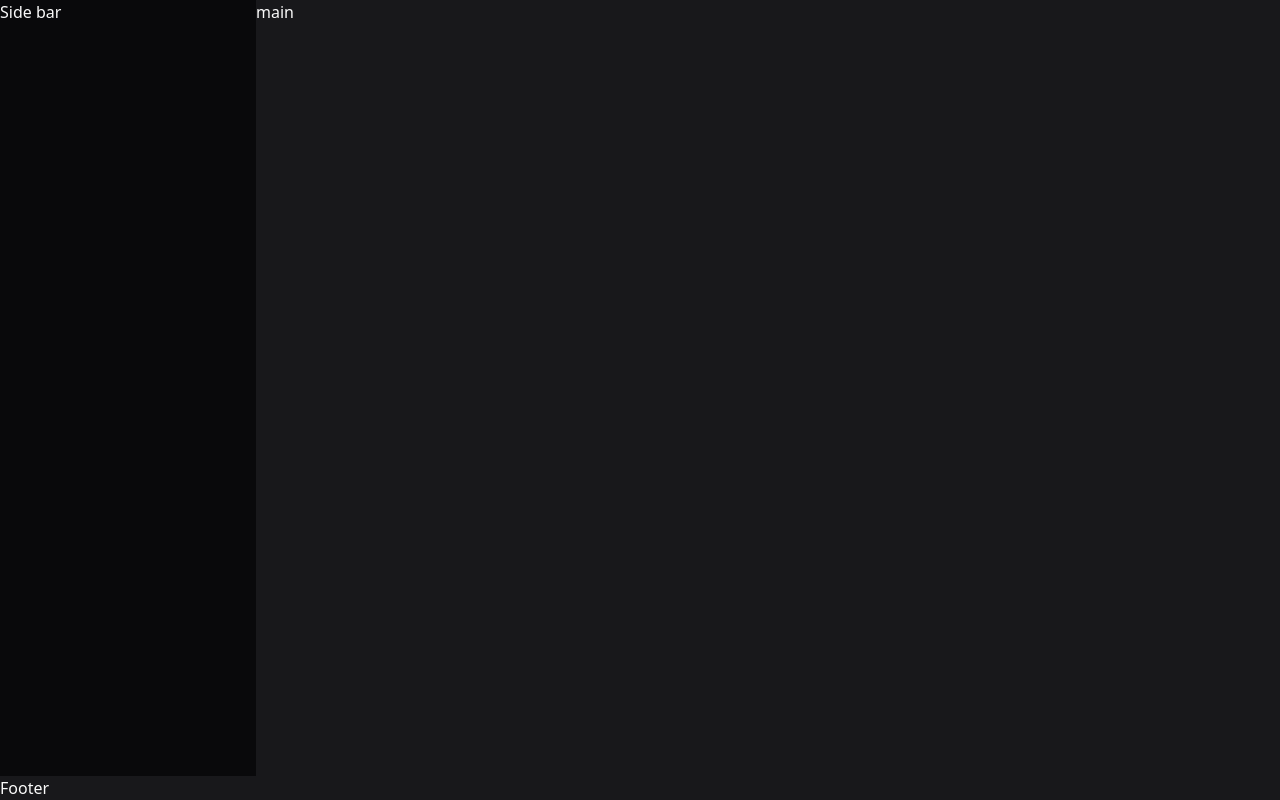
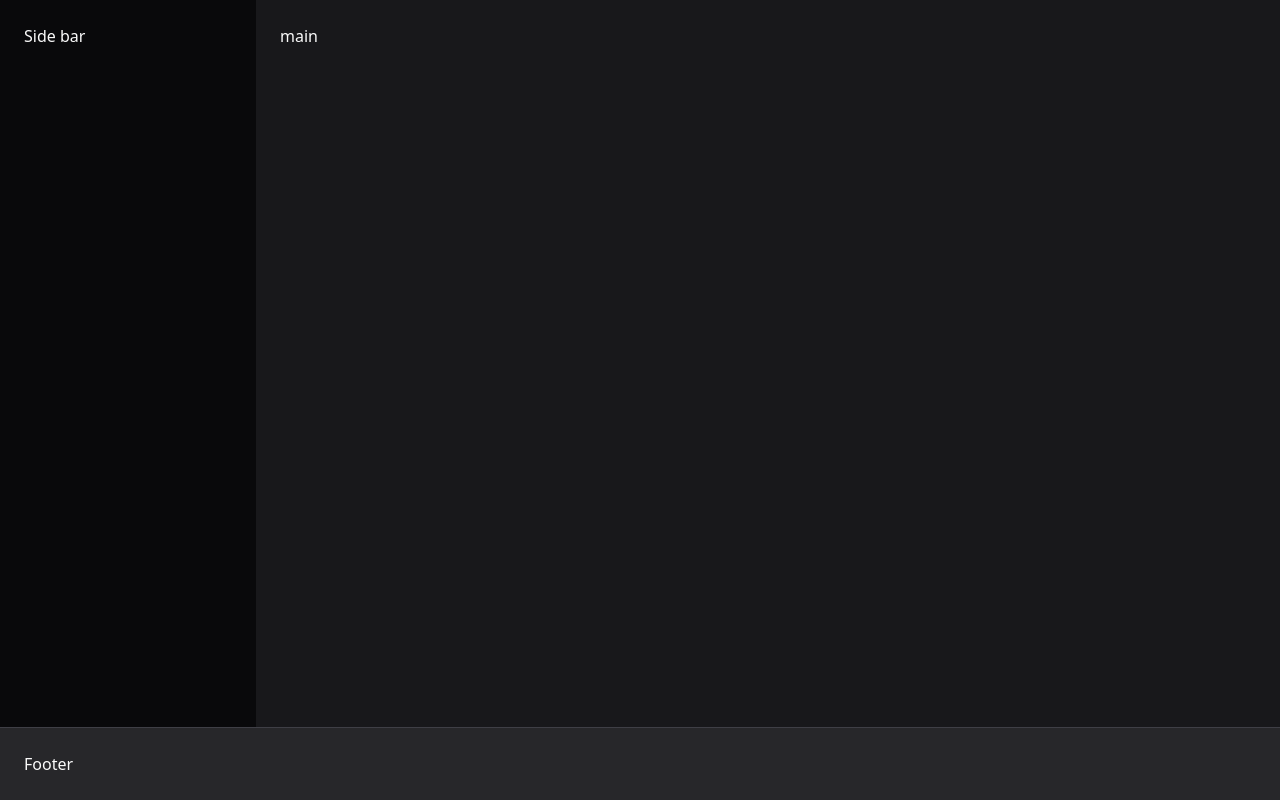
Before and after one commit to victorbeppler/UI-Spotify, a Next.js app: page / in a window 1280 px wide. Built offline with nearby package versions, Linux system fonts and the light colour scheme.

Commit message:
Build(add style in footer and padding sidebar and main)

```diff
--- a/src/app/page.tsx
+++ b/src/app/page.tsx
@@ -3,14 +3,14 @@
   return (
     <div className="h-screen flex flex-col">
       <div className="flex flex-1">
-        <aside className="w-64 bg-zinc-950">
+        <aside className="w-64 bg-zinc-950 p-6">
           Side bar
         </aside>
-        <main className="flex-1">
+        <main className="flex-1 p-6">
           main
         </main>
       </div>
-      <footer className="">
+      <footer className="bg-zinc-800 border-t  border-zinc-700 p-6">
         Footer
       </footer>
     </div>
```
